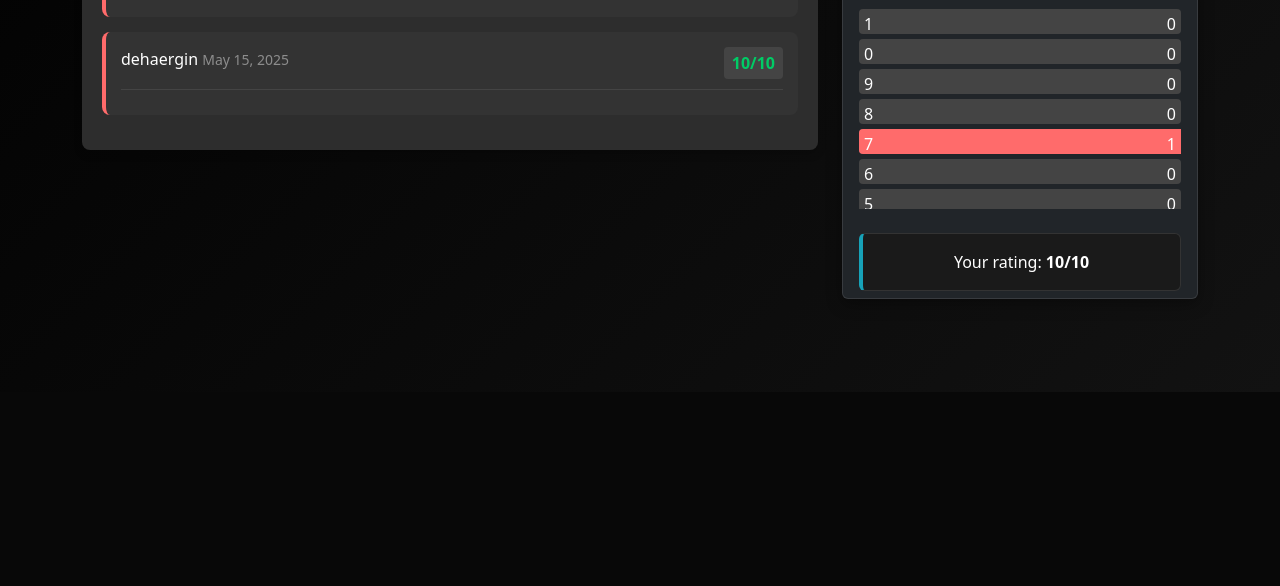
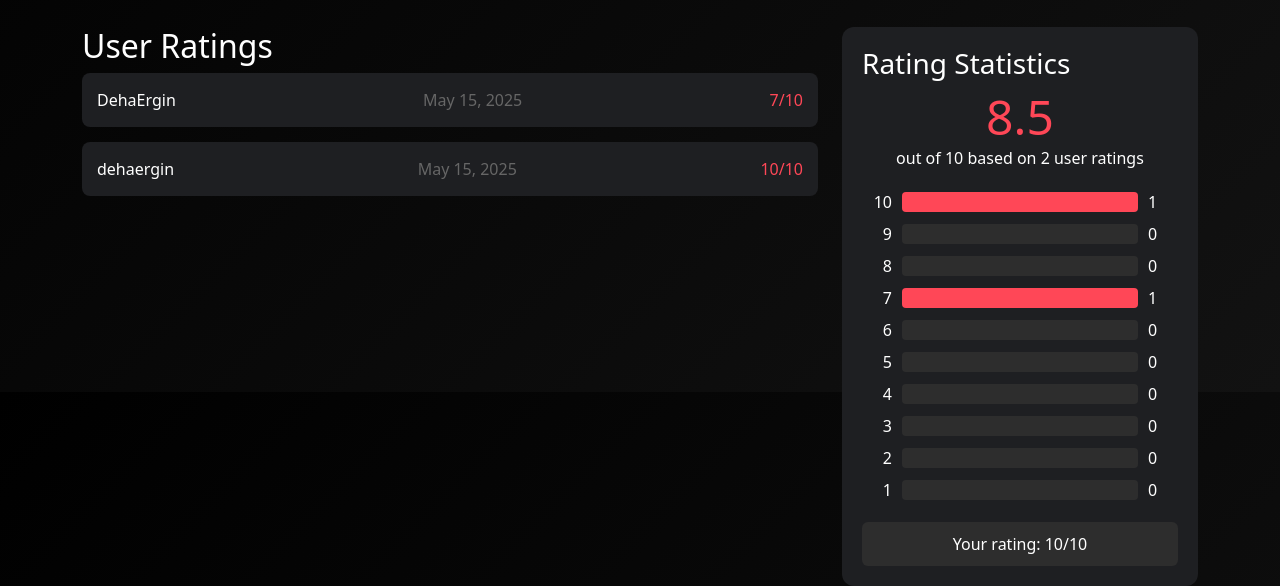
Before and after one commit to DehaErgin/web-project, a Django app: page /movie/2/ratings/ in a window 1280 px wide. Shown: the part 408-994 px from the top of the page. Before the commit the page ends 707 px from the top, so only its background shows below. Run offline with Django 5.2, Linux system fonts and the light colour scheme; a user stored in the database is signed in; data comes from the database, SQL or seed files in the repository; both versions use the stored data as it was after the commit.

Commit message:
movie information added

```diff
--- a/Project1/movies/templates/movies/view_ratings.html
+++ b/Project1/movies/templates/movies/view_ratings.html
@@ -3,173 +3,159 @@
 {% load movie_tags %}
 
 {% block content %}
-<style>
-    .movie-info {
-        display: flex;
-        align-items: center;
-        margin-bottom: 30px;
-    }
-    .movie-poster {
-        width: 150px;
-        margin-right: 20px;
-        border-radius: 8px;
-        box-shadow: 0 4px 8px rgba(0, 0, 0, 0.3);
-    }
-    .movie-details h2 {
-        margin-bottom: 5px;
-        color: #fff;
-    }
-    .ratings-container {
-        background-color: #2d2d2d;
-        border-radius: 8px;
-        padding: 20px;
-        margin-bottom: 20px;
-        box-shadow: 0 4px 8px rgba(0, 0, 0, 0.2);
-    }
-    .rating-card {
-        background-color: #333;
-        border-radius: 8px;
-        padding: 15px;
-        margin-bottom: 15px;
-        border-left: 4px solid #ff6b6b;
-    }
-    .rating-info {
-        display: flex;
-        justify-content: space-between;
-        border-bottom: 1px solid #444;
-        padding-bottom: 10px;
-        margin-bottom: 10px;
-    }
-    .user-rating {
-        background-color: #444;
-        padding: 4px 8px;
-        border-radius: 4px;
-        font-weight: bold;
-    }
-    .rating-1, .rating-2, .rating-3, .rating-4 { color: #ff4500; }
-    .rating-5, .rating-6 { color: #ff9900; }
-    .rating-7, .rating-8 { color: #99cc00; }
-    .rating-9, .rating-10 { color: #00cc66; }
-    .rating-stat {
-        font-size: 36px;
-        font-weight: bold;
-        color: #ff6b6b;
-    }
-    .rating-users {
-        color: #aaa;
-        font-size: 14px;
-    }
-    .rating-chart {
-        height: 200px;
-        margin-top: 20px;
-        overflow-y: auto;
-        max-height: 220px;
-        width: 100%;
-    }
-    .rating-bar {
-        height: 25px;
-        background-color: #444;
-        margin-bottom: 5px;
-        border-radius: 4px;
-        position: relative;
-    }
-    .rating-fill {
-        background-color: #ff6b6b;
-        height: 100%;
-        border-radius: 4px 0 0 4px;
-    }
-    .rating-label {
-        position: absolute;
-        left: 5px;
-        top: 3px;
-        color: white;
-    }
-    .rating-count {
-        position: absolute;
-        right: 5px;
-        top: 3px;
-        color: white;
-    }
-    .card-body {
-        overflow-y: auto;
-        max-height: 400px;
-    }
-</style>
+<div class="container mt-5">
+    <div class="row">
+        <div class="col-md-4">
+            <img src="{{ movie.image }}" alt="{{ movie.title }}" class="img-fluid movie-poster">
+        </div>
+        <div class="col-md-8">
+            <h1>{{ movie.title }}</h1>
+            <p class="text-muted">{{ movie.year }} | {{ movie.director }}</p>
+            <p>{{ movie.description }}</p>
 
-<div class="container mt-5">
-    <div class="movie-info">
-        <img src="{{ movie.image }}" alt="{{ movie.title }}" class="movie-poster">
-        <div class="movie-details">
-            <h2>{{ movie.title }}</h2>
-            <p class="text-muted">{{ movie.year }} | {{ movie.director }}</p>
-            <div class="d-flex">
-                <a href="{% url 'movies' %}" class="btn btn-outline-secondary btn-sm me-2">
-                    <i class="bi bi-arrow-left"></i> Back to Movies
-                </a>
-                <a href="{% url 'rate_movie' movie.id %}" class="btn btn-outline-danger btn-sm">
-                    <i class="bi bi-star"></i> Rate This Movie
-                </a>
+            <div class="mb-4">
+                <a href="{% url 'movies' %}" class="btn btn-secondary">← Back to Movies</a>
+                <a href="{% url 'rate_movie' movie.id %}" class="btn btn-primary">★ Rate This Movie</a>
             </div>
         </div>
     </div>
 
-    <div class="row">
+    <div class="row mt-5">
         <div class="col-md-8">
-            <div class="ratings-container">
-                <h3 class="text-white mb-4">User Ratings</h3>
+            <h2>User Ratings</h2>
+            {% for rating in ratings %}
+            <div class="rating-item">
+                <div class="user-rating">
+                    <span class="username">{{ rating.user.username }}</span>
+                    <span class="date">{{ rating.created_at|date:"M d, Y" }}</span>
+                    <span class="score">{{ rating.score }}/10</span>
+                </div>
+            </div>
+            {% endfor %}
+        </div>
 
-                {% if ratings %}
-                    {% for rating in ratings %}
-                        <div class="rating-card">
-                            <div class="rating-info">
-                                <div>
-                                    <span class="text-white">{{ rating.user.username }}</span>
-                                    <small class="text-muted">{{ rating.created_at|date:"M d, Y" }}</small>
+        <div class="col-md-4">
+            <div class="rating-stats">
+                <h3>Rating Statistics</h3>
+                <div class="overall-rating">
+                    <h2>{{ movie.average_rating|floatformat:1 }}</h2>
+                    <p>out of 10 based on {{ ratings|length }} user ratings</p>
+                </div>
+
+                <div class="rating-chart">
+                    {% with scores="10,9,8,7,6,5,4,3,2,1"|split:"," %}
+                        {% for score in scores %}
+                            <div class="rating-bar">
+                                <span class="rating-label">{{ score }}</span>
+                                <div class="rating-bar-container">
+                                    <div class="rating-fill" style="width: {{ rating_percentages|get_item:score }}%"></div>
                                 </div>
-                                <span class="user-rating rating-{{ rating.score }}">{{ rating.score }}/10</span>
+                                <span class="rating-count">{{ rating_stats|get_item:score }}</span>
                             </div>
-                            {% if rating.comment %}
-                                <div class="rating-comment text-white">
-                                    {{ rating.comment }}
-                                </div>
-                            {% endif %}
-                        </div>
-                    {% endfor %}
-                {% else %}
-                    <div class="alert alert-secondary">
-                        No ratings yet. Be the first to rate this movie!
+                        {% endfor %}
+                    {% endwith %}
+                </div>
+
+                {% if user_rating %}
+                    <div class="your-rating">
+                        Your rating: {{ user_rating.score }}/10
                     </div>
                 {% endif %}
             </div>
         </div>
-
-        <div class="col-md-4">
-            <div class="card bg-dark text-white">
-                <div class="card-header">Rating Statistics</div>
-                <div class="card-body text-center">
-                    <div class="rating-stat">{{ movie.average_rating|floatformat:1 }}</div>
-                    <div class="rating-users">out of 10 based on {{ movie.rating_count }} user ratings</div>
-
-                    <div class="rating-chart">
-                        {% for i in "10987654321"|make_list %}
-                            <div class="rating-bar">
-                                <div class="rating-fill" style="width: {{ rating_percentages|get_item:i }}%"></div>
-                                <span class="rating-label">{{ i }}</span>
-                                <span class="rating-count">{{ rating_stats|get_item:i }}</span>
-                            </div>
-                        {% endfor %}
-                    </div>
-
-                    {% if user_rating %}
-                        <div class="mt-4">
-                            <div class="alert alert-info">
-                                Your rating: <strong>{{ user_rating.score }}/10</strong>
-                            </div>
-                        </div>
-                    {% endif %}
-                </div>
-            </div>
-        </div>
     </div>
 </div>
+
+<style>
+    .rating-stats {
+        background-color: #1e1f22;
+        border-radius: 12px;
+        padding: 20px;
+    }
+
+    .overall-rating {
+        text-align: center;
+        margin-bottom: 20px;
+    }
+
+    .overall-rating h2 {
+        color: #ff4757;
+        font-size: 3em;
+        margin: 0;
+    }
+
+    .rating-chart {
+        margin-top: 20px;
+    }
+
+    .rating-bar {
+        display: flex;
+        align-items: center;
+        margin-bottom: 8px;
+    }
+
+    .rating-label {
+        width: 30px;
+        text-align: right;
+        margin-right: 10px;
+        color: #ffffff;
+    }
+
+    .rating-bar-container {
+        flex-grow: 1;
+        background-color: #2d2d2d;
+        height: 20px;
+        border-radius: 4px;
+        overflow: hidden;
+    }
+
+    .rating-fill {
+        height: 100%;
+        background-color: #ff4757;
+        transition: width 0.3s ease;
+    }
+
+    .rating-count {
+        width: 30px;
+        text-align: left;
+        margin-left: 10px;
+        color: #ffffff;
+    }
+
+    .your-rating {
+        margin-top: 20px;
+        text-align: center;
+        padding: 10px;
+        background-color: #2d2d2d;
+        border-radius: 6px;
+        color: #ffffff;
+    }
+
+    .rating-item {
+        background-color: #1e1f22;
+        border-radius: 8px;
+        padding: 15px;
+        margin-bottom: 15px;
+    }
+
+    .user-rating {
+        display: flex;
+        justify-content: space-between;
+        align-items: center;
+    }
+
+    .username {
+        color: #ffffff;
+        font-weight: 500;
+    }
+
+    .date {
+        color: #666;
+    }
+
+    .score {
+        color: #ff4757;
+        font-weight: 500;
+    }
+</style>
 {% endblock %}
--- a/Project1/movies/templatetags/movie_tags.py
+++ b/Project1/movies/templatetags/movie_tags.py
@@ -19,3 +19,8 @@ def calculate_percentage(count, total):
 def get_item(dictionary, key):
     """Get an item from a dictionary using bracket notation"""
     return dictionary.get(str(key), 0)
+
+@register.filter
+def split(value, delimiter=','):
+    """Split a string into a list using the specified delimiter"""
+    return value.split(delimiter)
```
Also changed, not shown: Project1/db.sqlite3.
